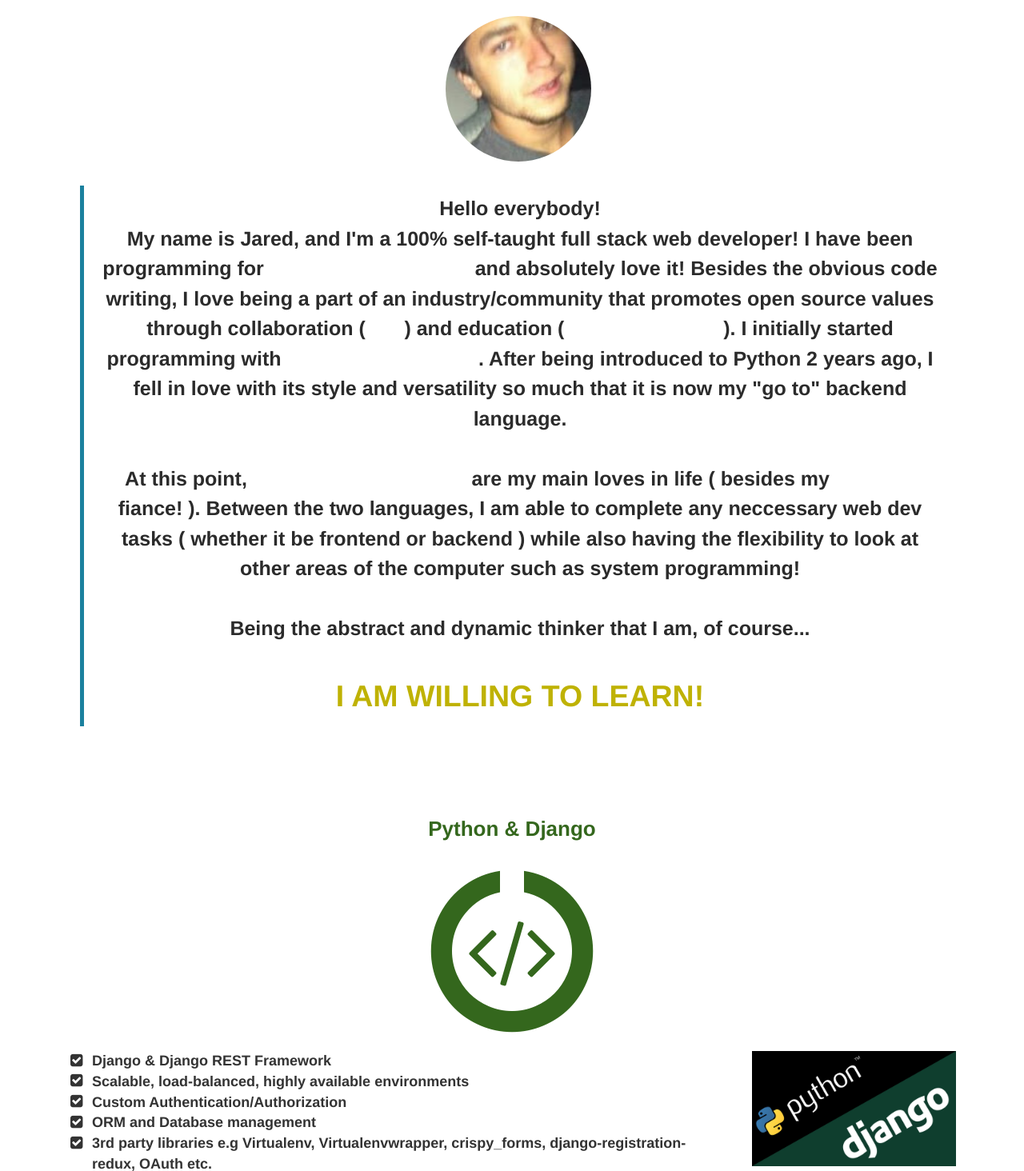
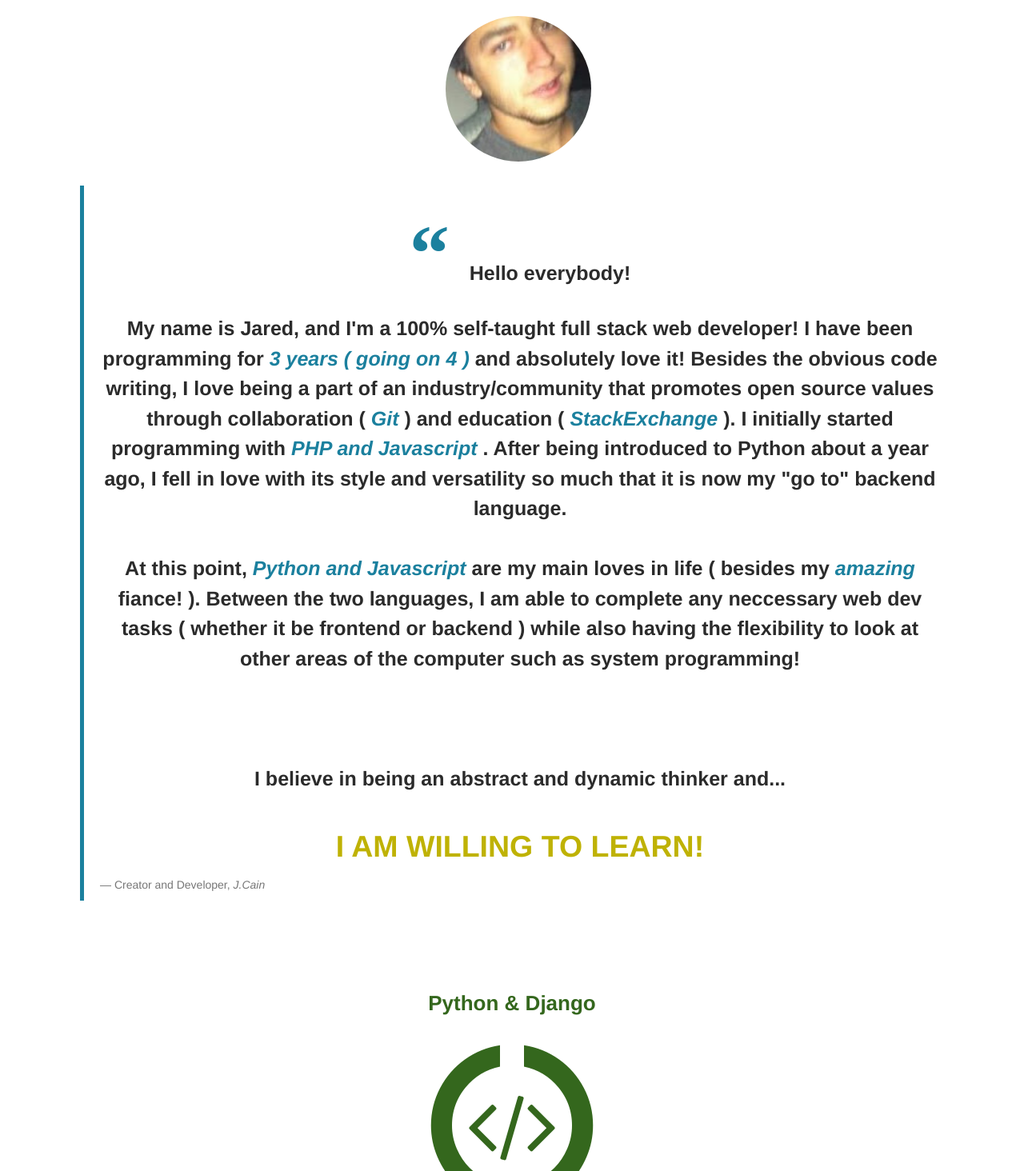
Before and after one commit to jared-cain/jcain-portfolio-django, a Django app: page / in a window 1280 px wide. Shown: the part 778-2242 px from the top of the page at 80% size. Run offline with Django 3.2, Linux system fonts and the light colour scheme; some libraries are stand-ins or nearby versions.

Commit message:
Add quotation mark and cite to blockquote

```diff
--- a/static_in_pro/our_static/css/custom.css
+++ b/static_in_pro/our_static/css/custom.css
@@ -134,9 +134,10 @@ p.about_text {
     line-height: 1.5;
 }
 
+.quotation-mark{ margin-top: -10px; font-weight: bold; font-size:100px; color:#1b809e; font-family: "Times New Roman", Georgia, Serif; }
 
 span.about_highlight {
-    color:#fff;
+    color:#1b809e;
     font-style:italic;
 }
 
--- a/templates/index.html
+++ b/templates/index.html
@@ -29,14 +29,14 @@
 	</div>
 	<div class="row">
 	<div class="col-sm-12">
-		<blockquote class="bs-callout bs-callout-info">
-		<p class="about_text text-align-center"> Hello everybody! </br>
+		<blockquote class="bs-callout-info">
+		<p class="about_text text-align-center"> <span class="quotation-mark"> &ldquo; </span> Hello everybody! </br>
 			My name is Jared, and I'm a 100% self-taught full stack web developer!
 			I have been programming for <span class="about_highlight">3 years ( going on 4 )</span> and absolutely love it!
 			Besides the obvious code writing, I love being a part of an industry/community that promotes
 			open source values through collaboration ( <span class="about_highlight">Git</span> ) and education ( <span class="about_highlight">StackExchange</span> ).
 			I initially started programming with <span class="about_highlight">PHP and Javascript</span> .
-			After being introduced to Python 2 years ago, I fell in love with its style and versatility so
+			After being introduced to Python about a year ago, I fell in love with its style and versatility so
 			much that it is now my "go to" backend language.
 		</br></br>
 		 	At this point, <span class="about_highlight">Python and Javascript</span> are my main loves in
@@ -45,9 +45,12 @@
 			( whether it be frontend or backend ) while also having the flexibility to look at other areas
 			of the computer such as system programming!
 		</br></br>
-			Being the abstract and dynamic thinker that I am, of course...
+
+		</br></br>
+			I believe in being an abstract and dynamic thinker and...
 		</br></br>
 		<span style="color: #BFB204;font-size: 1.5em;">I AM WILLING TO LEARN!</span>
+		<footer>Creator and Developer, <cite title="Source Writer">J.Cain</cite></footer>
 		</p>
 	</blockquote>
 	</div>
@@ -135,7 +138,6 @@
 <div class="row push space">
 	<div class="col-sm-6 col-sm-offset-3">
 		<a id="contact_me"></a>
-		<h1 class="text-danger">If you would like to know more...</h1>
 		<h1 class="text-align-center">Contact Me!</h1>
 		{% if contact_form %}
 		<form class="text-align-center contact-form" method='POST' action='contact_email/'>{% csrf_token %}
```
